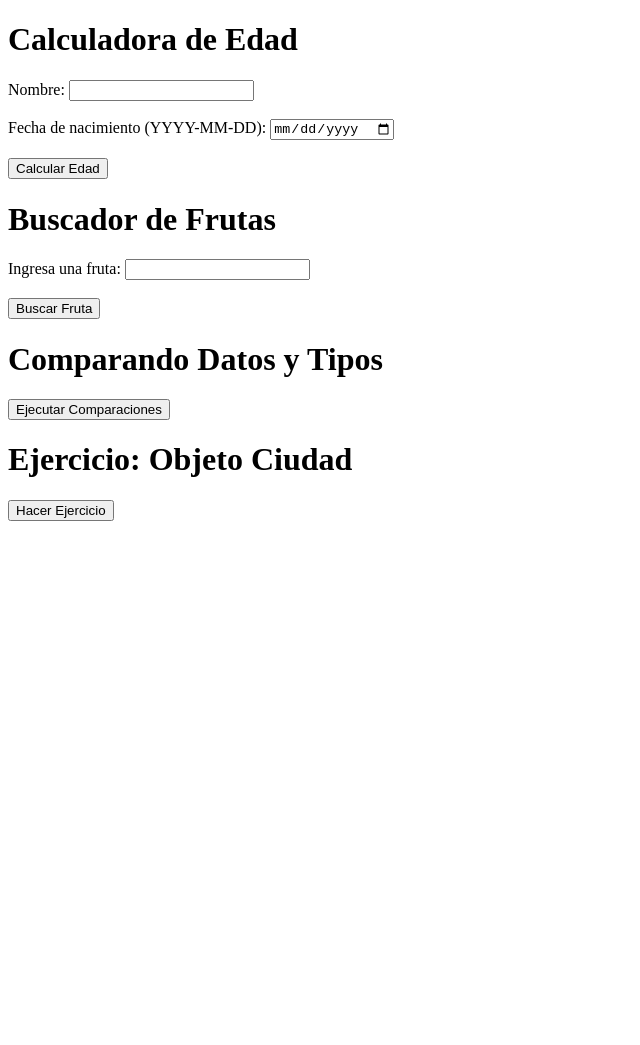
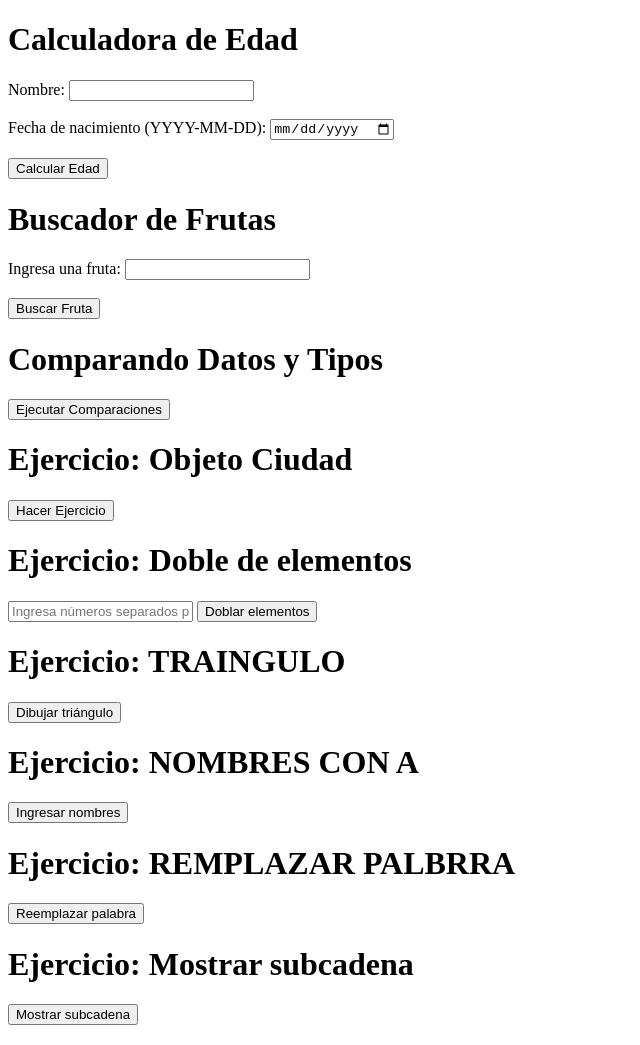
Before and after one commit to jajurin/TP_08_INTRO_JS, a plain HTML site: page index.html in a window 1280 px wide. Shown: the whole page, without its empty margins (0-640 px from the left). Before the commit the page ends 800 px from the top, so only its background shows below. Drawn offline with Linux system fonts and the light colour scheme.

Commit message:
segunda actu

```diff
--- a/Ejercicios.js
+++ b/Ejercicios.js
@@ -65,10 +65,10 @@ function calcularEdadUsuario() {
     console.log(mensaje);
   }
   function hacerEjercicioCiudad() {
-    // Limpiar resultados anteriores
+
     document.getElementById('resultado').innerHTML = '';
 
-    // **Ejercicio:** Crear el objeto ciudad
+
     const ciudad = {
         nombre: "Buenos Aires",
         fechaFundacion: "1536-02-02",
@@ -79,3 +79,107 @@ function calcularEdadUsuario() {
 
     mostrarObjeto(ciudad);
 }
+
+
+
+function doblar() {
+
+  const input = document.getElementById("numeros").value;
+
+
+  const array = input.split(",").map(num => Number(num));
+
+
+  const duplicados = array.map(num => num * 2);
+
+
+  document.getElementById("resultado").textContent = "Resultado: [" + duplicados.join(", ") + "]";
+}
+function dibujarTriangulo() {
+
+
+  mostrarEnDOM("*");
+  mostrarEnDOM("**");
+  mostrarEnDOM("***");
+  mostrarEnDOM("****");
+  mostrarEnDOM("*****");
+
+
+  console.log("*\n**\n***\n****\n*****");
+
+  mostrarEnDOM("----*----");
+  mostrarEnDOM("---***---");
+  mostrarEnDOM("--*****--");
+  mostrarEnDOM("-*******-");
+  mostrarEnDOM("*********");
+
+
+  console.log("----*----\n---***---\n--*****--\n-*******-\n*********");
+}
+function filtrarNombres() {
+
+  document.getElementById('resultado').innerHTML = "";
+
+
+  const input = prompt("Ingresa una lista de nombres separados por coma:");
+
+
+
+  const nombres = input.split(",");
+
+  const nombresConA = nombres.filter(nombre => nombre[0]?.toUpperCase() === 'A');
+
+  if (nombresConA.length === 0) {
+      mostrarEnDOM("No hay nombres que empiecen con la letra A.");
+  } else {
+      mostrarEnDOM("Nombres que empiezan con A:");
+      nombresConA.forEach(nombre => mostrarEnDOM(nombre));
+  }
+}
+function reemplazarPalabra() {
+
+  document.getElementById('resultado').innerHTML = "";
+
+
+  const texto = prompt("Ingresa una cadena de texto:");
+
+
+  const palabraOriginal = prompt("Ingresa la palabra que deseas reemplazar:");
+
+
+  const palabraNueva = prompt("Ingresa la palabra de reemplazo:");
+
+
+
+  const resultado = texto.replaceAll(palabraOriginal, palabraNueva);
+
+
+  mostrarEnDOM("Texto original: " + texto);
+  mostrarEnDOM("Texto modificado: " + resultado);
+}
+
+function mostrarSubcadena() {
+
+  document.getElementById('resultado').innerHTML = "";
+
+  const texto = prompt("Ingresa una cadena de texto:");
+
+
+  const numero = prompt("Ingresa un número:");
+
+
+
+  const numeroNuevo = Number(numero);
+
+  if (isNaN(n) || n < 0) {
+      mostrarEnDOM("El número ingresado no es válido.");
+      return;
+  }
+
+
+  const resultado = texto.slice(0, numeroNuevo);
+
+
+  mostrarEnDOM("Cadena original: " + texto);
+  mostrarEnDOM("Primeros " + n + " caracteres: " + resultado);
+}
--- a/index.html
+++ b/index.html
@@ -28,7 +28,23 @@
 
   <h1>Ejercicio: Objeto Ciudad</h1>
 
-  <button id="btnHacerEjercicio">Hacer Ejercicio</button>
+  <button id="btnHacerEjercicio" onclick="hacerEjercicioCiudad()">Hacer Ejercicio</button>
+
+
+ <h1>Ejercicio: Doble de elementos </h1>
+
+
+  <input type="text" id="numeros" placeholder="Ingresa números separados por coma">
+  <button onclick="doblar()">Doblar elementos</button>
+  <h1>Ejercicio: TRAINGULO </h1>
+  <button onclick="dibujarTriangulo()">Dibujar triángulo</button>
+  <h1>Ejercicio: NOMBRES CON A </h1>
+  <button onclick="filtrarNombres()">Ingresar nombres</button>
+  <h1>Ejercicio: REMPLAZAR PALBRRA </h1>
+
+<button onclick="reemplazarPalabra()">Reemplazar palabra</button>
+<h1>Ejercicio: Mostrar subcadena </h1>
+<button onclick="mostrarSubcadena()">Mostrar subcadena</button>
 
   <div id="resultado" style="margin-top:20px; font-weight:bold; color:blue;"></div>
 
--- a/utils.js
+++ b/utils.js
@@ -33,8 +33,8 @@ function mostrarEnDOM(contenido) {
 function mostrarObjeto(obj) {
     for (let clave in obj) {
         if (obj.hasOwnProperty(clave)) {
-            mostrarEnDOM(`Clave: ${clave}`);
-            mostrarEnDOM(`Valor: ${obj[clave]}`);
+            mostrarEnDOM(` ${clave} : `);
+            mostrarEnDOM(` ${obj[clave]}`);
         }
     }
 }
```
